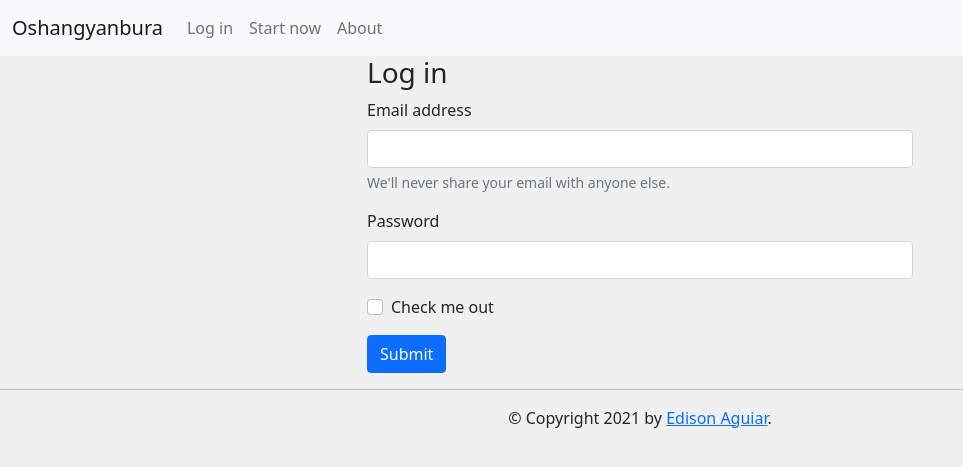
After one commit to eaneto/oshangyanbura, a Flask app: page /login in a window 1280 px wide. The commit adds this page. Shown: the top 467 px of the page, without its empty margins (0-963 px from the left). Run offline with Flask 2, Linux system fonts and the light colour scheme.

Commit message:
Add simple login page

```diff
--- a/oshangyanbura/__init__.py
+++ b/oshangyanbura/__init__.py
@@ -7,6 +7,16 @@ def index():
     return render_template("index.html")
 
 
+@app.route("/login")
+def login():
+    return render_template("login.html")
+
+
+@app.route("/signup")
+def signup():
+    return render_template("signup.html")
+
+
 @app.route("/about")
 def about():
     return render_template("about.html")
--- a/oshangyanbura/templates/layout.html
+++ b/oshangyanbura/templates/layout.html
@@ -6,6 +6,7 @@
     <meta name="keywords" content="Bet, Surf, Gamble">
     <meta name="author" content="Edison Aguiar">
     <meta name="viewport" content="width=device-width, initial-scale=1.0">
+    <link rel="shortcut icon" href="{{ url_for('static', filename='favicon.ico') }}">
     <link href="https://cdn.jsdelivr.net/npm/bootstrap@5.0.0-beta3/dist/css/bootstrap.min.css" rel="stylesheet" integrity="sha384-eOJMYsd53ii+scO/bJGFsiCZc+5NDVN2yr8+0RDqr0Ql0h+rP48ckxlpbzKgwra6" crossorigin="anonymous">
     {% block head %}
     <link rel="stylesheet" href="{{ url_for('static', filename='style.css') }}">
@@ -15,14 +16,20 @@
   <body>
     <nav class="navbar navbar-expand-lg navbar-light bg-light">
       <div class="container-fluid">
-        <a class="navbar-brand" href="/">Oshangyanbura</a>
+        <a class="navbar-brand" href="{{ url_for('index') }}">Oshangyanbura</a>
         <button class="navbar-toggler" type="button" data-bs-toggle="collapse" data-bs-target="#navbarSupportedContent" aria-controls="navbarSupportedContent" aria-expanded="false" aria-label="Toggle navigation">
           <span class="navbar-toggler-icon"></span>
         </button>
         <div class="collapse navbar-collapse" id="navbarSupportedContent">
           <ul class="navbar-nav me-auto mb-2 mb-lg-0">
             <li class="nav-item">
-              <a class="nav-link" href="/about">About</a>
+              <a class="nav-link" href="{{ url_for('login') }}">Log in</a>
+            </li>
+            <li class="nav-item">
+              <a class="nav-link" href="{{ url_for('signup') }}">Start now</a>
+            </li>
+            <li class="nav-item">
+              <a class="nav-link" href="{{ url_for('about') }}">About</a>
             </li>
           </ul>
         </div>
--- /dev/null
+++ b/oshangyanbura/templates/login.html
@@ -0,0 +1,27 @@
+{% extends "layout.html" %}
+
+{% block title %}Log in{% endblock %}
+
+{% block content %}
+<div class="row">
+  <div class="offset-md-3 col-md-6 offset-lg-3 col-lg-6">
+    <h3>Log in</h3>
+    <form method="post">
+      <div class="mb-3">
+        <label for="exampleInputEmail" class="form-label">Email address</label>
+        <input type="email" class="form-control" id="exampleInputEmail" aria-describedby="emailHelp">
+        <div id="emailHelp" class="form-text">We'll never share your email with anyone else.</div>
+      </div>
+      <div class="mb-3">
+        <label for="exampleInputPassword" class="form-label">Password</label>
+        <input type="password" class="form-control" id="exampleInputPassword">
+      </div>
+      <div class="mb-3 form-check">
+        <input type="checkbox" class="form-check-input" id="exampleCheck">
+        <label class="form-check-label" for="exampleCheck">Check me out</label>
+      </div>
+      <button type="submit" class="btn btn-primary">Submit</button>
+    </form>
+  </div>
+</div>
+{% endblock %}
```
Also changed, not shown: oshangyanbura/static/favicon.ico (added).
